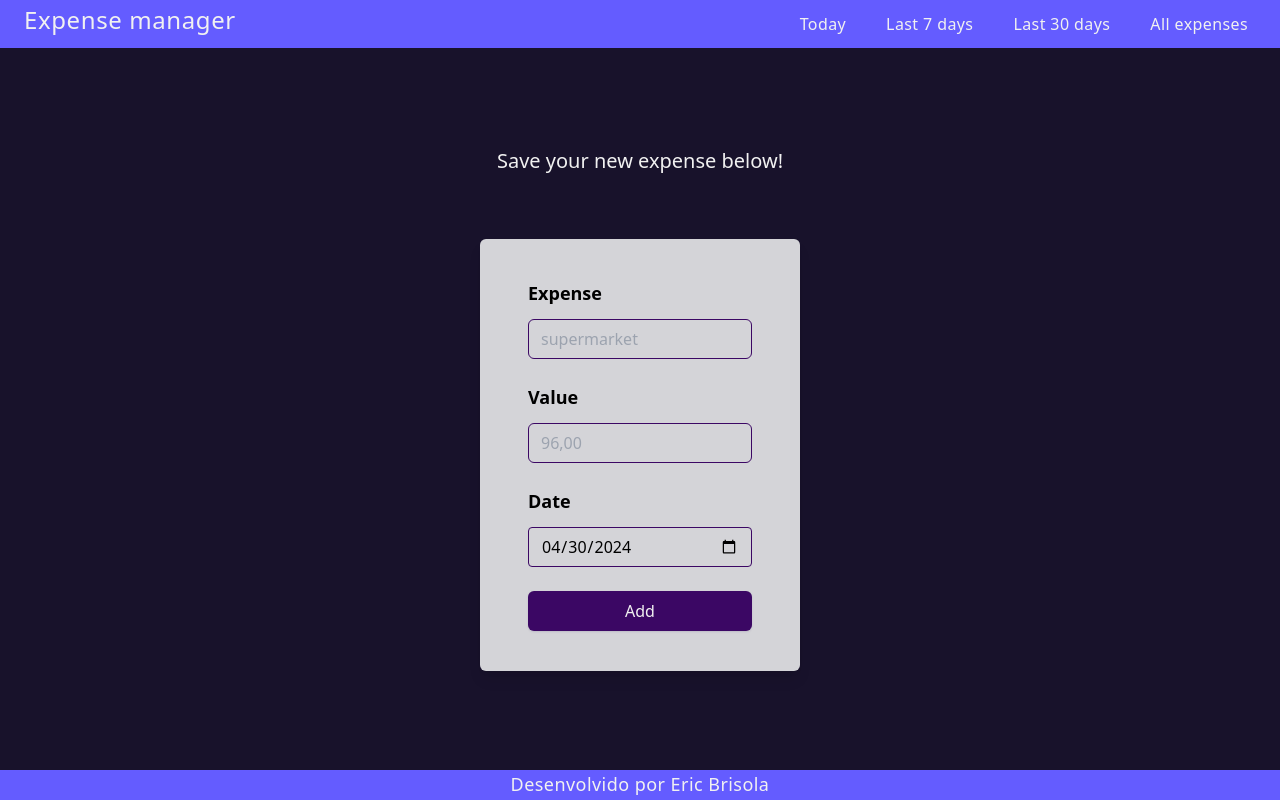
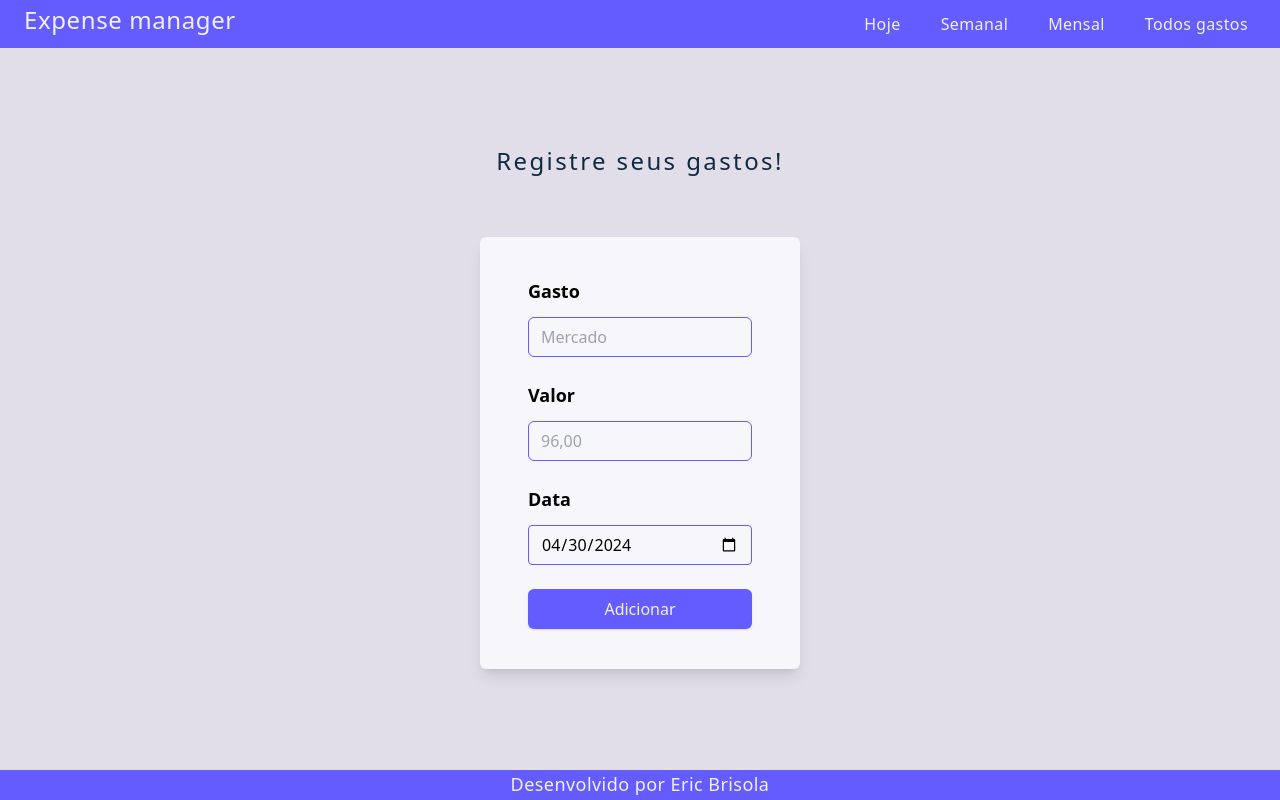
Before and after one commit to EricBrisola/expense-manager, a React (Vite) app: page / in a window 1280 px wide. Built offline with nearby package versions, Linux system fonts and the light colour scheme.

Commit message:
fix: changed language from en to pt

```diff
--- a/src/components/Form/index.jsx
+++ b/src/components/Form/index.jsx
@@ -12,35 +12,37 @@ const Form = () => {
   // console.log(customDate);
 
   return (
-    <section className="flex flex-1 flex-col items-center justify-center gap-16 bg-purple-400">
-      <p className="text-xl text-white">Save your new expense below!</p>
-      <article className="flex h-[27rem] w-80 items-center justify-center rounded-md bg-zinc-300 shadow-lg">
+    <section className="flex flex-1 flex-col items-center justify-center gap-16 bg-[#E2DEE9]">
+      <p className="text-2xl leading-none tracking-widest text-[#102a42]">
+        Registre seus gastos!
+      </p>
+      <article className="flex h-[27rem] w-80 items-center justify-center rounded-md bg-[#F7F6FA] shadow-lg">
         <form onSubmit={handleSubmit} className="flex flex-col gap-6">
           <label
             htmlFor="new-expense-title-input"
             className="flex flex-col gap-3"
           >
-            <p className="text-lg font-semibold">Expense</p>
+            <p className="text-lg font-semibold">Gasto</p>
             <input
               type="text"
               name="title"
-              className="h-10 w-56 rounded-md border-[1px] border-purple-950 bg-transparent p-3 outline-none focus:border-2 focus:border-purple-300"
+              className="h-10 w-56 rounded-md border-[1px] border-[#645cff] bg-transparent p-3 outline-none focus:border-2"
               id="new-expense-title-input"
               value={expense.title}
               onChange={handleExpenseInputs}
               required
-              placeholder="supermarket"
+              placeholder="Mercado"
             />
           </label>
           <label
             htmlFor="new-expense-value-input"
             className="flex flex-col gap-3"
           >
-            <p className="text-lg font-semibold">Value</p>
+            <p className="text-lg font-semibold">Valor</p>
             <input
               type="number"
               name="value"
-              className="h-10 w-56 rounded-md border-[1px] border-purple-950 bg-transparent p-3 outline-none focus:border-2"
+              className="h-10 w-56 rounded-md border-[1px] border-[#645cff] bg-transparent p-3 outline-none focus:border-2"
               id="new-expense-value-input"
               value={expense.value}
               onChange={handleExpenseInputs}
@@ -51,19 +53,19 @@ const Form = () => {
             />
           </label>
           <div className="flex flex-col gap-3">
-            <p className="text-lg font-semibold">Date</p>
+            <p className="text-lg font-semibold">Data</p>
             <input
               id="new-expense-date-input"
               type="date"
               name="date"
-              className="h-10 w-56 rounded border-[1px] border-purple-950 bg-transparent p-3 outline-none focus:border-2"
+              className="h-10 w-56 rounded border-[1px] border-[#645cff] bg-transparent p-3 outline-none focus:border-2"
               onChange={handleExpenseInputs}
               value={expense.date}
               max={dayjs().format("YYYY-MM-DD")}
             />
           </div>
-          <button className="rounded-md bg-purple-950 p-2 text-white shadow-sm shadow-purple-100/20 duration-200 hover:shadow-lg hover:shadow-purple-100/40">
-            Add
+          <button className="rounded-md bg-[#645cff] p-2 text-white shadow-sm shadow-[#645cff]/20 duration-200 hover:shadow-lg hover:shadow-[#645cff]/40">
+            Adicionar
           </button>
         </form>
       </article>
--- a/src/components/Navbar/index.jsx
+++ b/src/components/Navbar/index.jsx
@@ -11,23 +11,19 @@ const Navbar = () => {
         style={"text-white text-2xl flex flex-1 tracking-wide"}
       />
       <article className="flex gap-6">
+        <NavbarBtn textContent={"Hoje"} path={"today"} style={navButtonStyle} />
         <NavbarBtn
-          textContent={"Today"}
-          path={"today"}
-          style={navButtonStyle}
-        />
-        <NavbarBtn
-          textContent={"Last 7 days"}
+          textContent={"Semanal"}
           path={"last-seven-days"}
           style={navButtonStyle}
         />
         <NavbarBtn
-          textContent={"Last 30 days"}
+          textContent={"Mensal"}
           path={"last-thirty-days"}
           style={navButtonStyle}
         />
         <NavbarBtn
-          textContent={"All expenses"}
+          textContent={"Todos gastos"}
           path={"all-expenses"}
           style={navButtonStyle}
         />
--- a/src/pages/AllExpenses/index.jsx
+++ b/src/pages/AllExpenses/index.jsx
@@ -89,7 +89,7 @@ const AllExpenses = () => {
               })
             ) : (
               <p className="mr-48 flex w-full items-center justify-center text-2xl font-normal text-[#102a42]">
-                No expenses made at all
+                Sem gastos registrados
               </p>
             )}
           </div>
```
